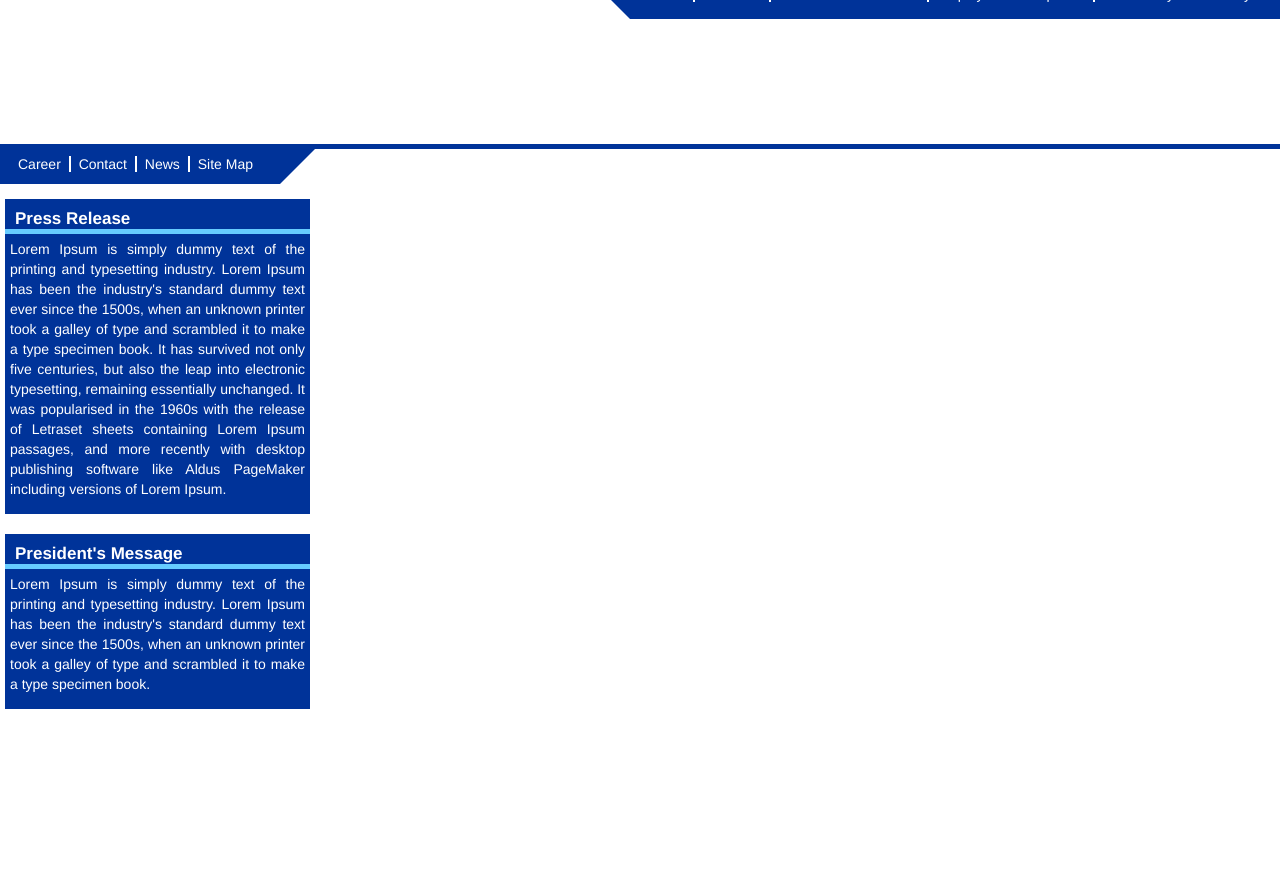
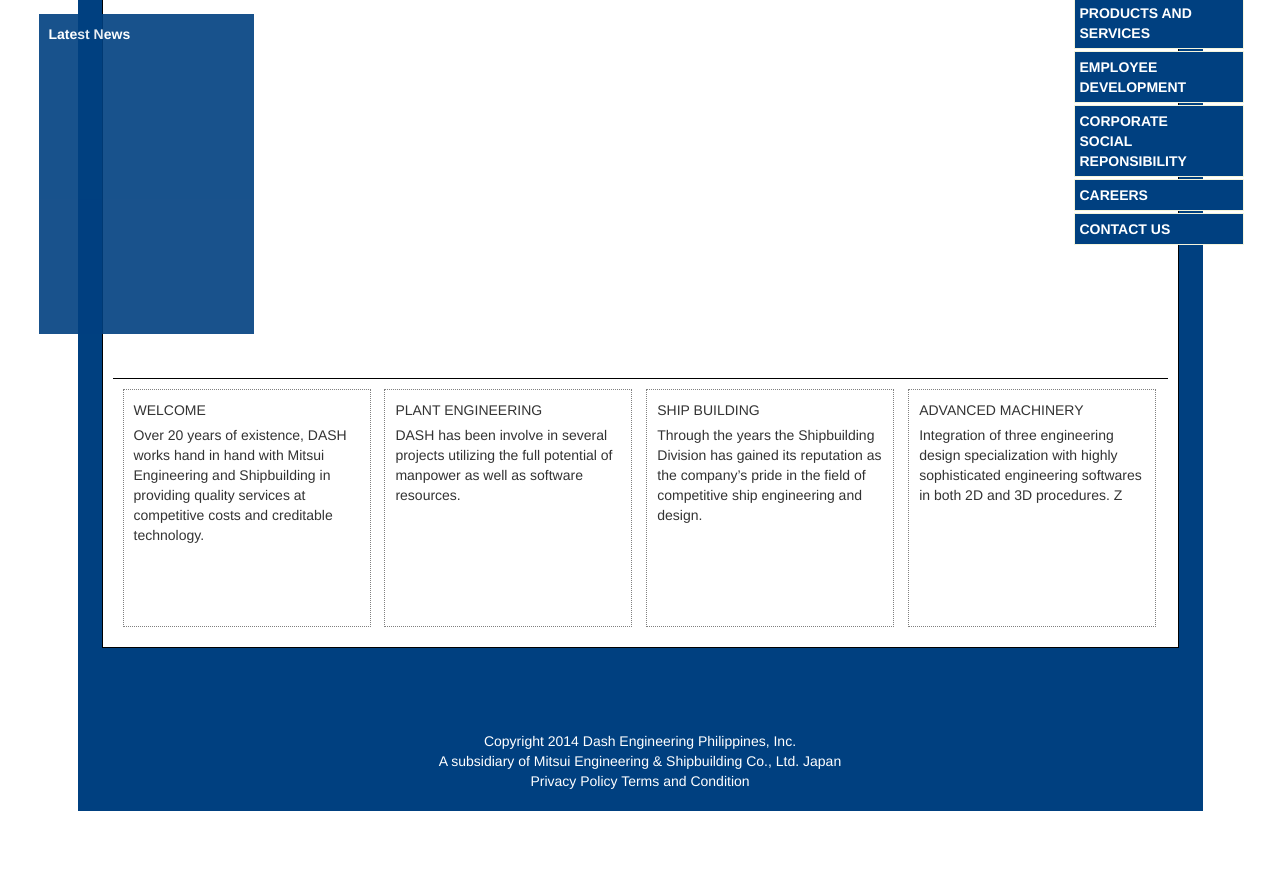
Before and after one commit to ted123/ie7-test, a website: page public/index.html in a window 1280 px wide. Shown: the part 56-952 px from the top of the page. After the commit the page ends 867 px from the top, so only its background shows below. Drawn offline with Linux system fonts and the light colour scheme.

Commit message:
new version initial commit

```diff
--- a/public/css/styles.css
+++ b/public/css/styles.css
@@ -1,193 +1,115 @@
-#top-nav {
-	width         : 100%;
-	height        : 47px;
-	background    : #0099CC;
-	position      : absolute;
-	border-bottom : thick solid #003399;
+body {
+	background : white;
+}
+.wrapper {
+	position: absolute;
+	width   : 100%;
+	height  : 100%;
 }
 
-#menu {
-	width      : 650px;
-	height     : 50px;
-	position   : absolute;
-	z-index    : 10;
-	background : #003399;
-	right      : 0;
-	margin-top : 25px;
-	padding    : 0;
+#page-backdrop {
+	width      : 1125px;
+	height     : 837px;
+	margin-top : 30px;
+    position   : relative;
+    background : #004080;
 }
 
-#menu-triangle {
-	width         : 0;
-	height        : 0;
-	border-top    : 25px solid transparent;
-	border-bottom : 25px solid transparent;
+#head {
+	width         : 1075px;
+	height        : 686px;
+	background    : white;
+	margin-top    : -20px;
+	margin-left   : 24px;
 	position      : absolute;
-	z-index       : 10;
-	border-right  : 25px solid #003399;
-	right         : 650px;
-	margin-top    : 25px;
+    border     	  : thin solid black;
 }
 
-#menu-list {
-	height      : 50px;
-  	line-height : 50px;
-  	margin-left : 10px;
+#logo-container {
+	margin : 10px 0px 0px 20px;
 }
 
-#menu-list li {
-	display    : inline;
-	color      : #FFFFFF;
-	text-align : center;
-	padding    : 0 4px 0 8px;
+#news-section {
+	width       : 195px;
+	height      : 300px;
+	background  : #004080;
+	position    : absolute;
+	margin-left : -64px;
+	margin-top  : 29px;
+	color       : white;
+	padding     : 10px;
+	opacity     : 0.9;
 }
 
-#menu-list li~li {
-	border-left: 2px solid #FFFFFF;
+#news-section label {
+	font-weight : bold;
+	opacity     : 1;
 }
 
-#menu-ielist {
-	margin-left : 10px;
-	position    : relative;
-	margin-top  : inherit;
-	*clear      : expression(
-					style.marginTop = "" + (offsetHeight < parentNode.offsetHeight ? parseInt((parentNode.offsetHeight - offsetHeight) / 2) + "px" : "0"),
-					style.clear = "none", 0
-				 );
+#side-nav {
+	width       : 170px;
+	height      : 400px;
+	margin-left : 971px;
+	margin-top  : -56px;
+	position    : absolute;
+	z-index     : 20;
 }
 
-#menu-ielist li {
-	display    : inline;
-	color      : #FFFFFF;
-	text-align : center;
-	padding    : 0 4px 0 8px;
+.custom-nav {
+	background    : #004080;
+	padding       : 5px;
+	border        : thin solid beige;
+	margin-bottom : 2px;
+}
+.custom-nav a {
+	color       : white;
+	font-weight : bold;
+}
+#products-carousel {
+	width: 700px;
+	margin-top: 100px;
 }
 
-#menu-ielist li~li {
-	border-left: 2px solid #FFFFFF;
+#products-carousel img {
+	height : 300px;
+	width  : 700px;
 }
 
-/*---------LOGO--------*/
-
-#logo-container {
-	width         : 100%;
-	height        : 150px;
-	background    : #FFFFFF;
-	margin-top    : 50px;
-	position      : absolute;
-	border-bottom : thick solid #003399;
+#mid {
+	margin-top : 393px;
+	width      : 1055px;
+	height     : 200px;
+	border-top : thin solid black;
 }
 
-#logo {
-	background-image : url("../img/logo.png");
-	position         : absolute;
-	width            : 313px;
-	height           : 75px;
-	margin-top       : 35px;
+#mid ul {
+	padding : 0;
+	margin  : 0;
 }
 
-/*------ OTHER MENU ------*/
-
-#second-menu {
-	width      : 280px;
-	height     : 40px;
-	position   : absolute;
-	z-index    : 10;
-	background : #003399;
-	left       : 0;
-	margin-top : 200px;
-	padding    : 0;
+.infocard {
+	display    : inline-table;
+	list-style-type: none;
+	height     : 216px;
+	width      : 226px;
+	border     : thin dotted gray;
+	margin     : 10px 0px 20px 10px;
+	padding    : 10px;
 }
 
-#empty-space {
-	width      : 280px;
-	height     : 40px;
-	left       : 280px;
-	position   : absolute;
-	z-index    : 10;
-	margin-top : 200px;
-	background-color: #FFFFFF;
-	border-top : thick solid #003399;
+#copyright {
+	text-align : center;
+	margin-top : 757px;
+	color      : white;
 }
 
-#empty-triangle {
-	width          : 0;
-	height         : 0;
-	border-top  : 40px solid transparent;
-	position       : absolute;
-	z-index        : 10;
-	border-left    : 40px solid #FFFFFF;
-	left           : 560px;
-	margin-top     : 205px;
+/*--- common helpers ---*/
+
+.center {
+	display    : table;
+    margin     : 0 auto;
 }
 
-#backempty-triangle {
-	width          : 0;
-	height         : 0;
-	border-top     : 40px solid transparent;
-	position       : absolute;
-	z-index        : 9;
-	border-left    : 40px solid #003399 ;
-	left           : 560px;
-	margin-top     : 200px;
+.hide {
+	display : none;
 }
-
-#secondmenu-triangle {
-	width          : 0;
-	height         : 0;
-	border-bottom  : 40px solid transparent;
-	position       : absolute;
-	z-index        : 11;
-	border-left    : 40px solid #003399;
-	left           : 280px;
-	margin-top     : 200px;
-}
-
-#secondmenu-list {
-	height      : 40px;
-  	line-height : 40px;
-  	margin-left : 10px;
-}
-
-#secondmenu-list li {
-	display    : inline;
-	color      : #FFFFFF;
-	text-align : center;
-	padding    : 0 4px 0 8px;
-}
-
-#secondmenu-list li~li {
-	border-left: 2px solid #FFFFFF;
-}
-
-/*-----SIDEBAR-----*/
-#sidebar {
-	background : #FFFFFF;
-	width      : 315px;
-	min-height : 100%;
-	position   : absolute;
-	margin-top : 205px;
-	padding-top: 50px;
-}
-
-.sidebarcard {
-	background : #003399;
-	width      : 305px;
-	margin-left: 5px;
-	margin-right: 5px;
-	margin-bottom:  20px;
-	color : white;
-}
-
-.sidebarcard-header {
-	padding-left : 10px;
-	padding-top  : 10px;
-	font-size    : 17px;
-	font-weight  : bold;
-	border-bottom: thick solid #66CCFF;
-}
-.sidebarcard-body {
-	padding : 5px;
-	text-align: justify;
-    text-justify: inter-word;
-}
--- a/public/index.html
+++ b/public/index.html
@@ -23,64 +23,75 @@
 		<![endif]-->
 	</head>
 	<body>
-		<div id="top-nav"></div>
-		<div id="menu-triangle"></div>
-		<div id="menu">
-			<!--[if IE 7]>
-			<ul id="menu-ielist" >
-			<![endif]-->
-			<![if !(IE 7)]>
-			<ul id="menu-list" >
-			<![endif]>
-				<li>Home</li>
-				<li>About Us</li>
-				<li>Products and Services</li>
-				<li>Employee Development</li>
-				<li>Community and Society</li>
-			</ul>
-		</div>
-
-		<div id="logo-container">
-			<div id="logo"></div>
-		</div>
-
-		<div id="second-menu">
-			<!--[if IE 7]>
-			<ul id="menu-ielist" >
-			<![endif]-->
-			<![if !(IE 7)]>
-			<ul id="secondmenu-list" >
-			<![endif]>
-				<li>Career</li>
-				<li>Contact</li>
-				<li>News</li>
-				<li>Site Map</li>
-			</ul>
-		</div>
-		<div id="secondmenu-triangle"></div>
-		<!--
-		<div id="empty-space"></div>
-		<div id="empty-triangle"></div>
-		<div id="backempty-triangle"></div> -->
-		<div id="sidebar">
-			<div class="sidebarcard">
-				<div class="sidebarcard-header">
-					Press Release
+		<div class="wrapper">
+			<div id="page-backdrop" class="center">
+				<div id="head" class="center">
+					<div id="logo-container">
+						<img src="img/logo.png">
+					</div>
+					<div id="news-section">
+						<label>Latest News</label>
+					</div>
+					<div id="side-nav">
+						<div class="custom-nav">
+							<a href="#">HOME</a>
+						</div>
+						<div class="custom-nav">
+							<a href="#">THE COMPANY</a>
+						</div>
+						<div class="custom-nav">
+							<a href="#">PRODUCTS AND SERVICES</a>
+						</div>
+						<div class="custom-nav">
+							<a href="#">EMPLOYEE DEVELOPMENT</a>
+						</div>
+						<div class="custom-nav">
+							<a href="#">CORPORATE<br/>SOCIAL<br/>REPONSIBILITY</a>
+						</div>
+						<div class="custom-nav">
+							<a href="#">CAREERS</a>
+						</div>
+						<div class="custom-nav">
+							<a href="#">CONTACT US</a>
+						</div>
+					</div>
+					<div id="mid" class="center">
+						<ul>
+							<li class="infocard">
+								<label>WELCOME</label>
+								<p>
+									Over 20 years of existence, DASH works hand in hand with Mitsui Engineering and Shipbuilding in providing quality services at competitive costs and creditable technology.
+								</p>
+							</li>
+							<li class="infocard">
+								<label>PLANT ENGINEERING</label>
+								<p>
+									DASH has been involve in several projects  utilizing the full potential of manpower as well as software resources.
+								</p>
+							</li>
+							<li class="infocard">
+								<label>SHIP BUILDING</label>
+								<p>
+									Through the years the Shipbuilding Division has gained its reputation as the company’s pride in the field of competitive ship engineering and design.
+								</p>
+							</li>
+							<li class="infocard">
+								<label>ADVANCED MACHINERY</label>
+								<p>
+									Integration of three engineering design specialization with highly sophisticated engineering softwares in both 2D and 3D procedures. Z
+								</p>
+							</li>
+						</ul>
+					</div>
 				</div>
-				<div class="sidebarcard-body">
-					<p>Lorem Ipsum is simply dummy text of the printing and typesetting industry. Lorem Ipsum has been the industry's standard dummy text ever since the 1500s, when an unknown printer took a galley of type and scrambled it to make a type specimen book. It has survived not only five centuries, but also the leap into electronic typesetting, remaining essentially unchanged. It was popularised in the 1960s with the release of Letraset sheets containing Lorem Ipsum passages, and more recently with desktop publishing software like Aldus PageMaker including versions of Lorem Ipsum.</p>
-				</div>
-			</div>
-
-			<div class="sidebarcard">
-				<div class="sidebarcard-header">
-					President's Message
-				</div>
-				<div class="sidebarcard-body">
-					<p>Lorem Ipsum is simply dummy text of the printing and typesetting industry. Lorem Ipsum has been the industry's standard dummy text ever since the 1500s, when an unknown printer took a galley of type and scrambled it to make a type specimen book.</p>
+				<div id="copyright" class="center">
+					<p>
+					Copyright 2014 Dash Engineering Philippines, Inc.<br/>
+					A subsidiary of Mitsui Engineering & Shipbuilding Co., Ltd. Japan<br/>
+					Privacy Policy Terms and Condition<br/>
+					</p>
 				</div>
 			</div>
 		</div>
-
 	</body>
 </html>
```
Also changed, not shown: public/scrap/carousel.html (added, +34 -0 lines).
